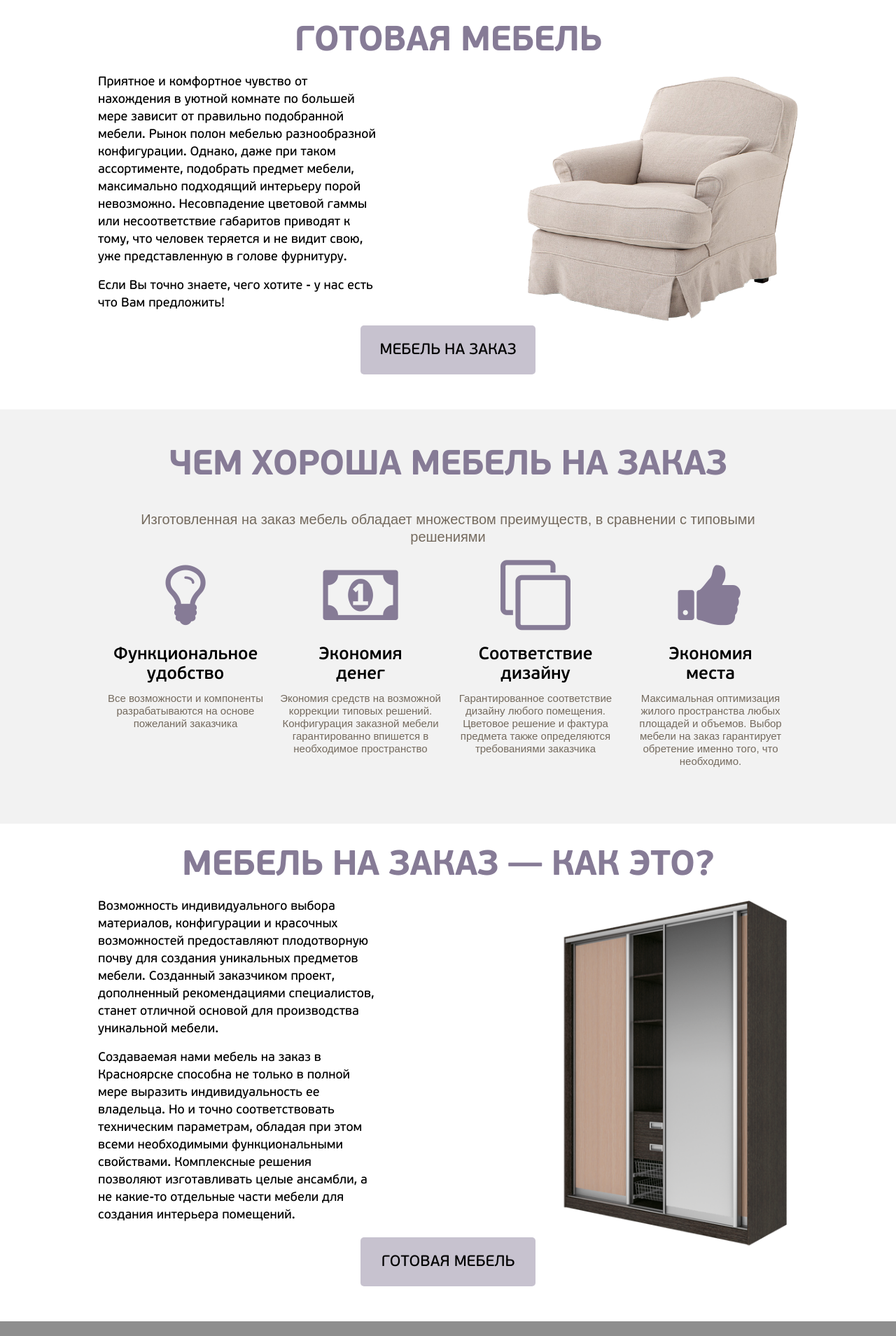
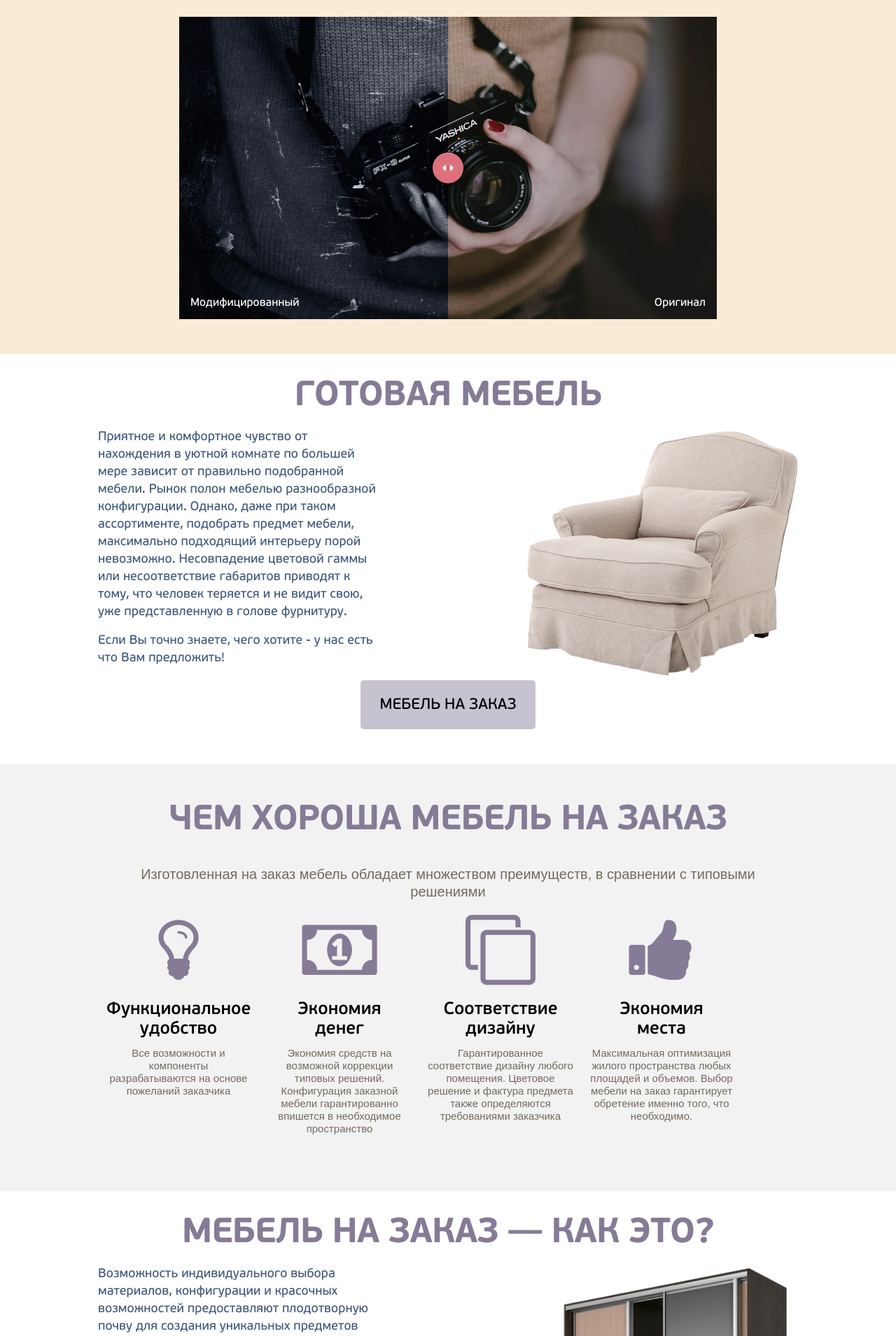
Before and after one commit to kras-landings/kras-landings.github.io, a PHP site: page / in a window 1280 px wide. Shown: the part 1302-3211 px from the top of the page at 70% size. Run offline with PHP 8.4, Linux system fonts and the light colour scheme; some libraries are stand-ins or nearby versions.

Commit message:
new block

```diff
--- a/css/custom.css
+++ b/css/custom.css
@@ -64,6 +64,12 @@
     top: 80px;
     right: 0;
     min-height: auto;
+}
+
+.sldr {
+    background-color: antiquewhite;
+    padding-top: 50px;
+    padding-bottom: 50px;
 }
 
 .picblock1 {
--- /dev/null
+++ b/css/style.css
@@ -0,0 +1,202 @@
+/* --------------------------------
+
+Primary style
+
+-------------------------------- */
+*, *:after, *:before {
+  -webkit-box-sizing: border-box;
+  -moz-box-sizing: border-box;
+  box-sizing: border-box;
+}
+
+body {
+  font-size: 100%;
+  font-family: "Open Sans", sans-serif;
+  color: #445b7c;
+  background-color: #445b7c;
+}
+
+a {
+  color: #dc717d;
+  text-decoration: none;
+}
+
+img {
+  max-width: 100%;
+}
+
+/* --------------------------------
+
+Main components
+
+-------------------------------- */
+header {
+  position: relative;
+  height: 160px;
+  line-height: 160px;
+  text-align: center;
+}
+header h1 {
+  font-size: 22px;
+  font-size: 1.375rem;
+  color: #ffffff;
+  font-weight: 300;
+  -webkit-font-smoothing: antialiased;
+  -moz-osx-font-smoothing: grayscale;
+}
+@media only screen and (min-width: 768px) {
+  header {
+    height: 240px;
+    line-height: 240px;
+  }
+  header h1 {
+    font-size: 32px;
+    font-size: 2rem;
+  }
+}
+
+.cd-image-container {
+  position: relative;
+  width: 90%;
+  max-width: 768px;
+  margin: 0em auto;
+}
+.cd-image-container img {
+  display: block;
+}
+
+.cd-image-label {
+  position: absolute;
+  bottom: 0;
+  right: 0;
+  color: #ffffff;
+  padding: 1em;
+  -webkit-font-smoothing: antialiased;
+  -moz-osx-font-smoothing: grayscale;
+  opacity: 0;
+  -webkit-transform: translateY(20px);
+  -moz-transform: translateY(20px);
+  -ms-transform: translateY(20px);
+  -o-transform: translateY(20px);
+  transform: translateY(20px);
+  -webkit-transition: -webkit-transform 0.3s 0.7s, opacity 0.3s 0.7s;
+  -moz-transition: -moz-transform 0.3s 0.7s, opacity 0.3s 0.7s;
+  transition: transform 0.3s 0.7s, opacity 0.3s 0.7s;
+}
+.cd-image-label.is-hidden {
+  visibility: hidden;
+}
+.is-visible .cd-image-label {
+  opacity: 1;
+  -webkit-transform: translateY(0);
+  -moz-transform: translateY(0);
+  -ms-transform: translateY(0);
+  -o-transform: translateY(0);
+  transform: translateY(0);
+}
+
+.cd-resize-img {
+  position: absolute;
+  top: 0;
+  left: 0;
+  width: 0;
+  height: 100%;
+  overflow: hidden;
+  /* Force Hardware Acceleration in WebKit */
+  -webkit-transform: translateZ(0);
+  -moz-transform: translateZ(0);
+  -ms-transform: translateZ(0);
+  -o-transform: translateZ(0);
+  transform: translateZ(0);
+  -webkit-backface-visibility: hidden;
+  backface-visibility: hidden;
+}
+.cd-resize-img img {
+  position: absolute;
+  left: 0;
+  top: 0;
+  display: block;
+  height: 100%;
+  width: auto;
+  max-width: none;
+}
+.cd-resize-img .cd-image-label {
+  right: auto;
+  left: 0;
+}
+.is-visible .cd-resize-img {
+  width: 50%;
+  /* bounce in animation of the modified image */
+  -webkit-animation: cd-bounce-in 0.7s;
+  -moz-animation: cd-bounce-in 0.7s;
+  animation: cd-bounce-in 0.7s;
+}
+
+@-webkit-keyframes cd-bounce-in {
+  0% {
+    width: 0;
+  }
+  60% {
+    width: 55%;
+  }
+  100% {
+    width: 50%;
+  }
+}
+@-moz-keyframes cd-bounce-in {
+  0% {
+    width: 0;
+  }
+  60% {
+    width: 55%;
+  }
+  100% {
+    width: 50%;
+  }
+}
+@keyframes cd-bounce-in {
+  0% {
+    width: 0;
+  }
+  60% {
+    width: 55%;
+  }
+  100% {
+    width: 50%;
+  }
+}
+.cd-handle {
+  position: absolute;
+  height: 44px;
+  width: 44px;
+  /* center the element */
+  left: 50%;
+  top: 50%;
+  margin-left: -22px;
+  margin-top: -22px;
+  border-radius: 50%;
+  background: #dc717d url("../i/cd-arrows.svg") no-repeat center center;
+  cursor: move;
+  box-shadow: 0 0 0 6px rgba(0, 0, 0, 0.2), 0 0 10px rgba(0, 0, 0, 0.6), inset 0 1px 0 rgba(255, 255, 255, 0.3);
+  opacity: 0;
+  -webkit-transform: translate3d(0, 0, 0) scale(0);
+  -moz-transform: translate3d(0, 0, 0) scale(0);
+  -ms-transform: translate3d(0, 0, 0) scale(0);
+  -o-transform: translate3d(0, 0, 0) scale(0);
+  transform: translate3d(0, 0, 0) scale(0);
+}
+.cd-handle.draggable {
+  /* change background color when element is active */
+  background-color: #445b7c;
+}
+.is-visible .cd-handle {
+  opacity: 1;
+  -webkit-transform: translate3d(0, 0, 0) scale(1);
+  -moz-transform: translate3d(0, 0, 0) scale(1);
+  -ms-transform: translate3d(0, 0, 0) scale(1);
+  -o-transform: translate3d(0, 0, 0) scale(1);
+  transform: translate3d(0, 0, 0) scale(1);
+  -webkit-transition: -webkit-transform 0.3s 0.7s, opacity 0s 0.7s;
+  -moz-transition: -moz-transform 0.3s 0.7s, opacity 0s 0.7s;
+  transition: transform 0.3s 0.7s, opacity 0s 0.7s;
+}
--- a/css/user_style.css
+++ b/css/user_style.css
@@ -118,7 +118,7 @@ input:-moz-placeholder {
     background: url(../i/button_bg.png);
     color: #fff;
     padding: 14px 15px;
-    height: 17px;
+    height: 47px;
     box-shadow: 0 2px 5px rgba(0, 0, 0, 0.5), inset 0 1px 0 rgba(255, 255, 255, 0.5);
     border-radius: 7px;
     border: 0;
@@ -469,6 +469,7 @@ input.green-btn {
 .form-wrapper form .green-btn {
     margin: 25px 0 15px;
     width: 230px;
+    height: 47px;
 }
 
 .green-button {
@@ -480,7 +481,7 @@ input.green-btn {
     background: url(../i/button_bg.png);
     color: #fff;
     padding: 14px 15px;
-    height: 17px;
+    height: 47px;
     box-shadow: 0 2px 5px rgba(0, 0, 0, 0.5), inset 0 1px 0 rgba(255, 255, 255, 0.5);
     border-radius: 7px;
     border: 0;
--- a/index.htm
+++ b/index.htm
@@ -7,6 +7,7 @@
     <meta name="viewport" content="width=1100">
     <link rel="stylesheet" href="http://fonts.googleapis.com/css?family=Roboto:300,400,500">
     <link rel="stylesheet" href="css/sreset.css">
+    <link rel="stylesheet" href="css/style.css">
     <link rel="stylesheet" href="css/slicebox.css">
     <link rel="stylesheet" href="css/lightbox.css">
     <link rel="stylesheet" href="css/font-awesome.min.css">
@@ -181,6 +182,21 @@
             </div>
             <div data-offset=-120 data-href=".form-wrapper" class="wow infinite pulse scroll-link green-button">ЗАКАЗАТЬ ЗАМЕР</div>
         </div>
+
+        <div class="sldr">
+            <figure class="cd-image-container">
+                <img src="i/img-original.jpg" alt="Original Image">
+                    <span class="cd-image-label" data-type="original">Оригинал</span>
+
+                        <div class="cd-resize-img"> <!-- the resizable image on top -->
+                            <img src="i/img-modified.jpg" alt="Modified Image">
+                            <span class="cd-image-label" data-type="modified">Модифицированный</span>
+                        </div>
+
+                    <span class="cd-handle"></span>
+            </figure>
+        </div>
+
         <div id="notind" class="whatis">
            <div class="inner">
             <div class="text1">
@@ -482,6 +498,7 @@
     <script src="js/jquery.mixitup.min.js"></script>
     <script src="js/lightbox.min.js"></script>
     <script src="js/wow.min.js"></script>
+    <script src="js/main.js"></script>
     <script src="js/jquery.slicebox.js"></script>
     <script src="js/common.js"></script>
     <script>
--- /dev/null
+++ b/js/main.js
@@ -0,0 +1,86 @@
+jQuery(document).ready(function($){
+    //check if the .cd-image-container is in the viewport
+    //if yes, animate it
+    checkPosition($('.cd-image-container'));
+    $(window).on('scroll', function(){
+        checkPosition($('.cd-image-container'));
+    });
+
+    //make the .cd-handle element draggable and modify .cd-resize-img width according to its position
+    $('.cd-image-container').each(function(){
+        var actual = $(this);
+        drags(actual.find('.cd-handle'), actual.find('.cd-resize-img'), actual, actual.find('.cd-image-label[data-type="original"]'), actual.find('.cd-image-label[data-type="modified"]'));
+    });
+
+    //upadate images label visibility
+    $(window).on('resize', function(){
+        $('.cd-image-container').each(function(){
+            var actual = $(this);
+            updateLabel(actual.find('.cd-image-label[data-type="modified"]'), actual.find('.cd-resize-img'), 'left');
+            updateLabel(actual.find('.cd-image-label[data-type="original"]'), actual.find('.cd-resize-img'), 'right');
+        });
+    });
+});
+
+function checkPosition(container) {
+    container.each(function(){
+        var actualContainer = $(this);
+        if( $(window).scrollTop() + $(window).height()*0.5 > actualContainer.offset().top) {
+            actualContainer.addClass('is-visible');
+        }
+    });
+}
+
+//draggable funtionality - credits to http://css-tricks.com/snippets/jquery/draggable-without-jquery-ui/
+function drags(dragElement, resizeElement, container, labelContainer, labelResizeElement) {
+    dragElement.on("mousedown vmousedown", function(e) {
+        dragElement.addClass('draggable');
+        resizeElement.addClass('resizable');
+
+        var dragWidth = dragElement.outerWidth(),
+            xPosition = dragElement.offset().left + dragWidth - e.pageX,
+            containerOffset = container.offset().left,
+            containerWidth = container.outerWidth(),
+            minLeft = containerOffset + 10,
+            maxLeft = containerOffset + containerWidth - dragWidth - 10;
+
+        dragElement.parents().on("mousemove vmousemove", function(e) {
+            leftValue = e.pageX + xPosition - dragWidth;
+
+            //constrain the draggable element to move inside his container
+            if(leftValue < minLeft ) {
+                leftValue = minLeft;
+            } else if ( leftValue > maxLeft) {
+                leftValue = maxLeft;
+            }
+
+            widthValue = (leftValue + dragWidth/2 - containerOffset)*100/containerWidth+'%';
+
+            $('.draggable').css('left', widthValue).on("mouseup vmouseup", function() {
+                $(this).removeClass('draggable');
+                resizeElement.removeClass('resizable');
+            });
+
+            $('.resizable').css('width', widthValue);
+
+            updateLabel(labelResizeElement, resizeElement, 'left');
+            updateLabel(labelContainer, resizeElement, 'right');
+
+        }).on("mouseup vmouseup", function(e){
+            dragElement.removeClass('draggable');
+            resizeElement.removeClass('resizable');
+        });
+        e.preventDefault();
+    }).on("mouseup vmouseup", function(e) {
+        dragElement.removeClass('draggable');
+        resizeElement.removeClass('resizable');
+    });
+}
+
+function updateLabel(label, resizeElement, position) {
+    if(position == 'left') {
+        ( label.offset().left + label.outerWidth() < resizeElement.offset().left + resizeElement.outerWidth() ) ? label.removeClass('is-hidden') : label.addClass('is-hidden') ;
+    } else {
+        ( label.offset().left > resizeElement.offset().left + resizeElement.outerWidth() ) ? label.removeClass('is-hidden') : label.addClass('is-hidden') ;
+    }
+}
```
Also changed, not shown: i/cd-arrows.svg (added), i/img-modified.jpg (added), i/img-original.jpg (added), js/jquery.mobile.custom.min.js (added).
